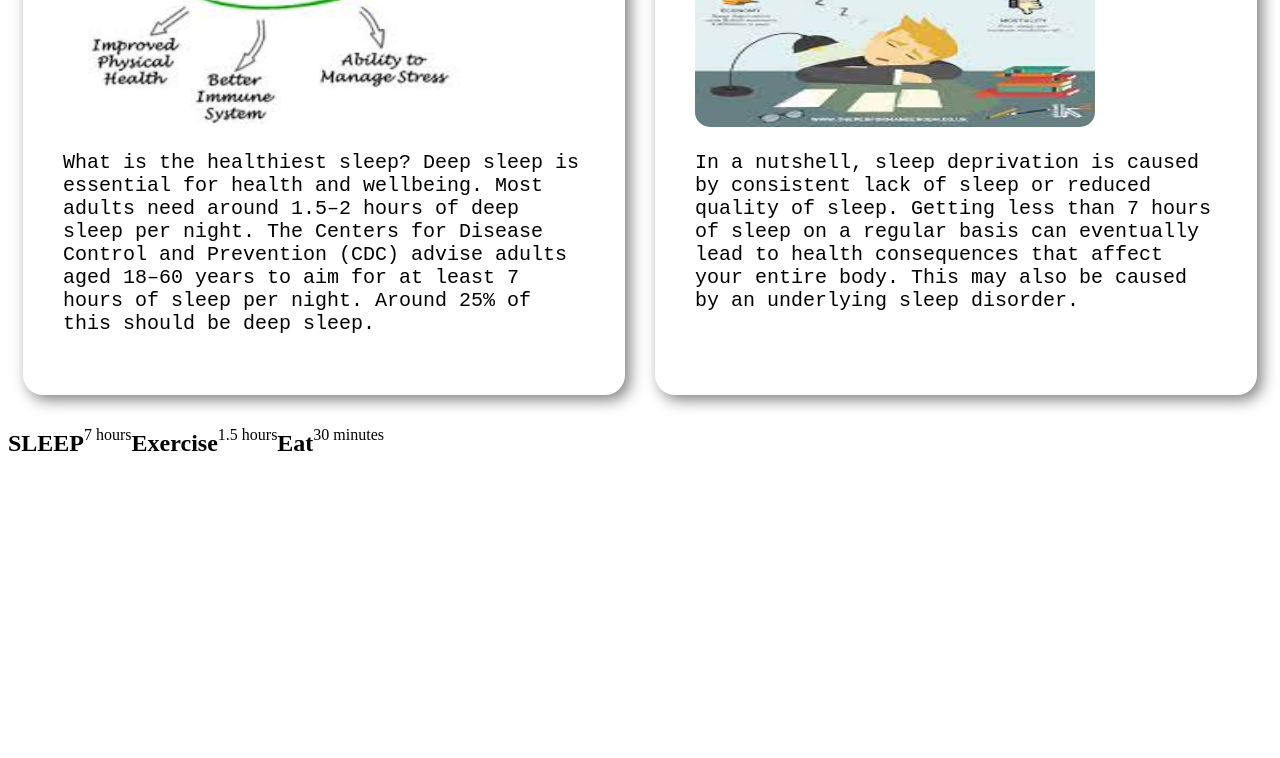
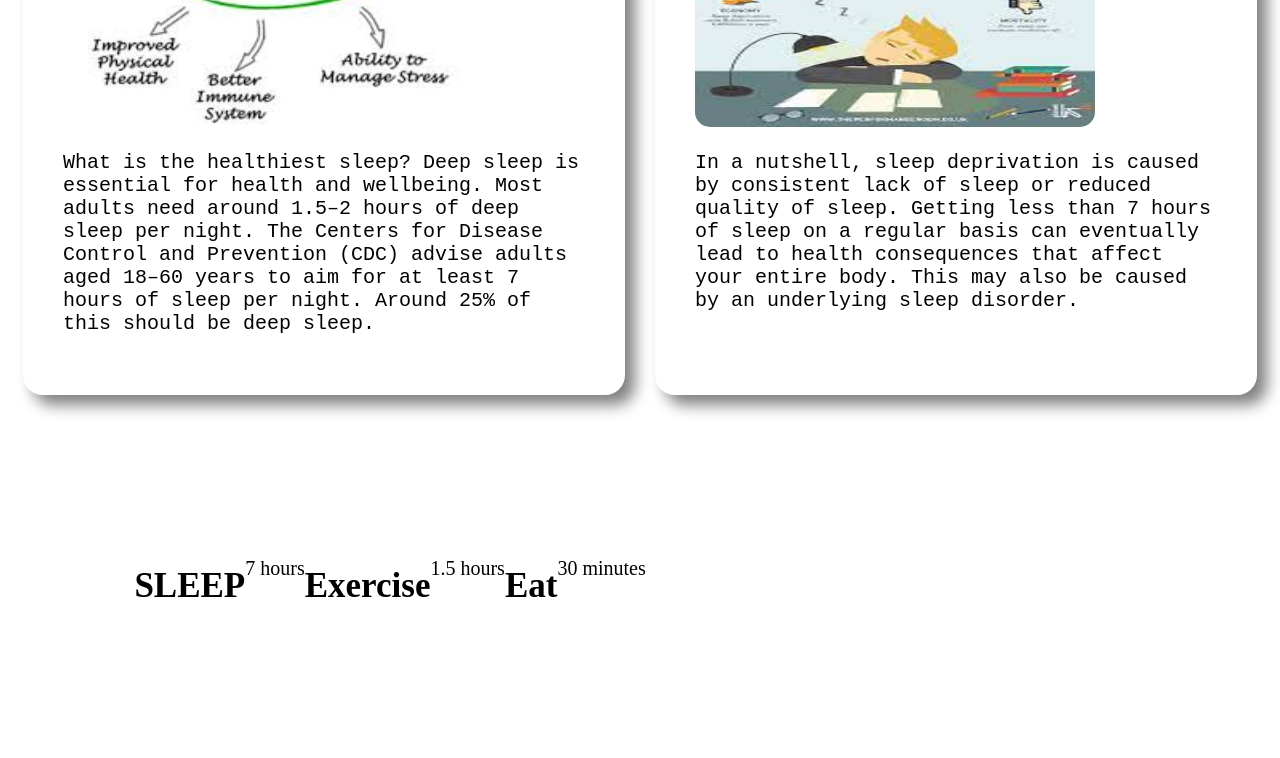
Before and after one commit to naymulmonaem/eat-sleep-exercise, a plain HTML site: page index.html in a window 1280 px wide. Shown: the part 1514-2272 px from the top of the page. Before the commit the page ends 1999 px from the top, so only its background shows below. Drawn offline with Linux system fonts and the light colour scheme.

Commit message:
added-footer

```diff
--- a/index.html
+++ b/index.html
@@ -46,13 +46,15 @@
             </div>
         </div>
         <div class="div-five">
-            <h1>SLEEP</h1>
-            <p>7 hours</p>
-            <h1>Exercise</h1>
-            <p>1.5 hours</p>
-            <h1>Eat</h1>
-            <p>30 minutes</p>
+            <h1 id="head-id-six" class="head-six">SLEEP</h1>
+            <p class="para-six">7 hours</p>
+            <h1 id="head-id-seven" class="head-six">Exercise</h1>
+            <p class="para-six">1.5 hours</p>
+            <h1 id="head-id-eight" class="head-six">Eat</h1>
+            <p class="para-six">30 minutes</p>
         </div>
     </section>
 </body>
+<footer><span id="span-two">Eat Sleep Exercise </span><p>Eat healthy Sleep Properly and Exercise daily</p></footer>
+
 </html>
--- a/style.css
+++ b/style.css
@@ -49,7 +49,7 @@ margin: 5%;
     display: flex;
 }
 .div-four{
-    width: 80%; padding: 40px; margin: 15px; box-shadow: 5px 5px 15px gray; border-radius: 20px;
+    width: 80%; padding: 40px; margin: 15px; box-shadow: 10px 10px 15px gray; border-radius: 20px;
 }
 .para-four{
     font-size: 20px; font-family: 'Courier New', Courier, monospace;
@@ -58,5 +58,26 @@ margin: 5%;
     width: 400px; height: 300px; border-radius: 15px;
 }
 .div-five{
-    display: flex;
+    display: flex; margin: 5%; padding: 5%;
 }
+.head-six{
+ font-size: 35px; font-weight: 600;
+}
+.para-six{
+    font-size: 20px;
+}
+#head-id-six{
+    text-align: left;
+}
+#head-id-seven{
+    text-align: center;
+}
+#head-id-eight{
+    text-align: right;
+}
+footer{
+    text-align: center; background-color: tomato; padding: 35px 50px; margin: 0%;
+}
+#span-two{
+    font-size: 35px; font-weight: bolder;
+}
```
